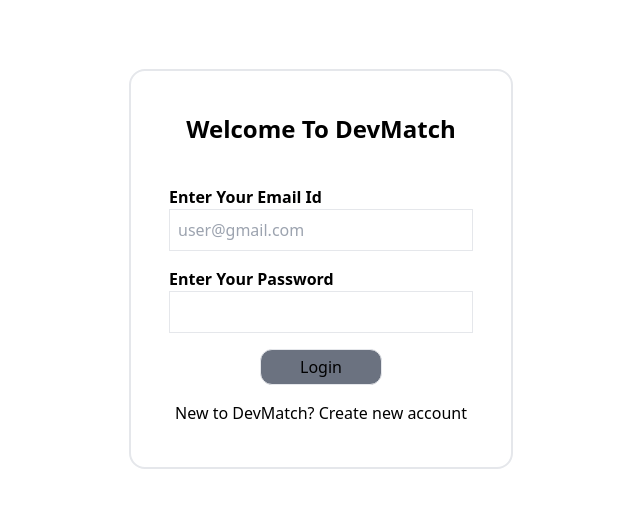
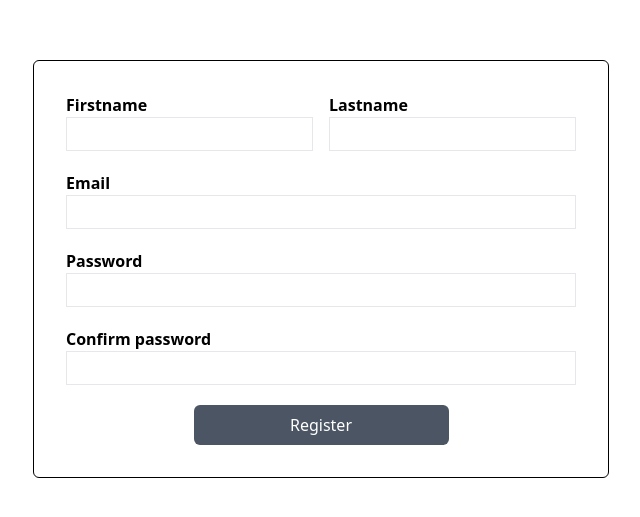
Before and after one commit to ragulraj-n/DevMatch, a React app in the folder frontend/: page / in a window 1280 px wide. Shown: the part 131-648 px from the top of the page, without its empty margins (319-959 px from the left). Built offline with nearby package versions, Linux system fonts and the light colour scheme; the HTML template or start-up script is replaced by a standard one.

Commit message:
feat: register new user with validation

```diff
--- a/frontend/src/App.jsx
+++ b/frontend/src/App.jsx
@@ -1,10 +1,12 @@
 import React from 'react'
 import Login from './features/auth/pages/Login'
+import Register from './features/auth/pages/Register'
 
 const App = () => {
   return (
     <div>
-        <Login />
+        {/* <Login /> */}
+        <Register />
     </div>
   )
 }
--- /dev/null
+++ b/frontend/src/features/auth/components/RegisterForm.jsx
@@ -0,0 +1,124 @@
+import React, { use, useState } from 'react'
+import { validateConfirmPassword, validateEmail, validateFirstName, validateLastName, validatePassword } from '../validations/registerValidation';
+
+const RegisterForm = () => {
+    const inputField = 'border p-1 pl-2';
+    const inputLabel = 'font-semibold'
+
+    const [firstName,setFirstName] = useState("");
+    const [lastName,setLastName] = useState("");
+    const [email,setEmail] = useState("");
+    const [password,setPassword] = useState("");
+    const [confirmPassword,setConfirmPassword] = useState("");
+    const [error,setError] = useState({});
+
+    const handleRegister = () =>{
+        const newError = {};
+        newError.firstName = validateFirstName(firstName);
+        newError.lastName = validateLastName(lastName);
+        newError.email = validateEmail(email);
+        newError.password = validatePassword(password);
+        newError.confirmPassword = validateConfirmPassword(password,confirmPassword);
+        const hasError = Object.values(newError).some(err => err);
+
+        if(hasError){
+            setError(newError);
+            return;
+        }
+
+        setError(newError);
+        console.log("register user")
+    }
+
+    return (
+    <div className="flex items-center justify-center min-h-screen px-4">
+        <div className="border border-black w-full max-w-md md:max-w-lg lg:max-w-xl rounded-md p-6 md:p-8">
+
+        <div className="flex flex-col gap-5">
+
+            {/* First + Last Name */}
+            <div className="flex flex-col md:flex-row gap-4">
+
+            <div className="flex flex-col w-full">
+                <label className={inputLabel}>Firstname</label>
+                <input
+                className={inputField}
+                onChange={(e) => setFirstName(e.target.value)}
+                value={firstName}
+                />
+                {error.firstName && (
+                <p className="text-red-500 text-sm">{error.firstName}</p>
+                )}
+            </div>
+
+            <div className="flex flex-col w-full">
+                <label className={inputLabel}>Lastname</label>
+                <input
+                className={inputField}
+                onChange={(e) => setLastName(e.target.value)}
+                value={lastName}
+                />
+                {error.lastName && (
+                <p className="text-red-500 text-sm">{error.lastName}</p>
+                )}
+            </div>
+
+            </div>
+
+            {/* Email */}
+            <div className="flex flex-col">
+            <label className={inputLabel}>Email</label>
+            <input
+                className={inputField}
+                onChange={(e) => setEmail(e.target.value)}
+                value={email}
+            />
+            {error.email && (
+                <p className="text-red-500 text-sm">{error.email}</p>
+            )}
+            </div>
+
+            {/* Password */}
+            <div className="flex flex-col">
+            <label className={inputLabel}>Password</label>
+            <input
+                className={inputField}
+                type="password"
+                onChange={(e) => setPassword(e.target.value)}
+                value={password}
+            />
+            {error.password && (
+                <p className="text-red-500 text-sm">{error.password}</p>
+            )}
+            </div>
+
+            {/* Confirm Password */}
+            <div className="flex flex-col">
+            <label className={inputLabel}>Confirm password</label>
+            <input
+                className={inputField}
+                type="password"
+                onChange={(e) => setConfirmPassword(e.target.value)}
+                value={confirmPassword}
+            />
+            {error.confirmPassword && (
+                <p className="text-red-500 text-sm">{error.confirmPassword}</p>
+            )}
+            </div>
+
+            {/* Button */}
+            <button
+            className="bg-gray-600 hover:bg-gray-700 text-white w-full md:w-1/2 mx-auto py-2 rounded-md transition"
+            onClick={handleRegister}
+            >
+            Register
+            </button>
+
+        </div>
+        </div>
+    </div>
+    );
+
+}
+
+export default RegisterForm
--- /dev/null
+++ b/frontend/src/features/auth/pages/Register.jsx
@@ -0,0 +1,12 @@
+import React from 'react'
+import RegisterForm from '../components/RegisterForm'
+
+const Register = () => {
+  return (
+    <div>
+      <RegisterForm />
+    </div>
+  )
+}
+
+export default Register
--- /dev/null
+++ b/frontend/src/features/auth/validations/registerValidation.js
@@ -0,0 +1,37 @@
+export const validateFirstName = (firstName) => {
+  if (!firstName) return "It is required";
+  if (firstName.length < 3) return "It must be at least 3 chars";
+  if (firstName.length > 50) return "It must be at max 50 chars";
+  if (!/^[A-Za-z ]+$/.test(firstName)) return "Only letters allowed";
+  return "";
+};
+
+export const validateLastName = (lastName) => {
+  if (!lastName) return "It is required";
+  if (lastName.length < 1) return "It must be at least 1 chars";
+  if (lastName.length > 50) return "It must be at max 50 chars";
+  if (!/^[A-Za-z ]+$/.test(lastName)) return "Only letters allowed";
+  return "";
+};
+
+export const validateEmail = (email) => {
+  if (!email) return "Email is required";
+  if (!/^\S+@\S+\.\S+$/.test(email)) return "Invalid email format";
+  return "";
+};
+
+export const validatePassword = (password) => {
+  if (!password) return "Password is required";
+  if (password.length < 8) return "Minimum 8 characters required";
+  if (!/[A-Z]/.test(password)) return "Must include uppercase letter";
+  if (!/[a-z]/.test(password)) return "Must include lowercase letter";
+  if (!/[0-9]/.test(password)) return "Must include a number";
+  if (!/[!@#$%^&*]/.test(password)) return "Must include special character";
+  return "";
+};
+
+export const validateConfirmPassword = (password,confirmPassword) =>{
+  if (!confirmPassword) return "It is required";
+  if(password!==confirmPassword) return "Password must be same";
+  return "";
+}
```
